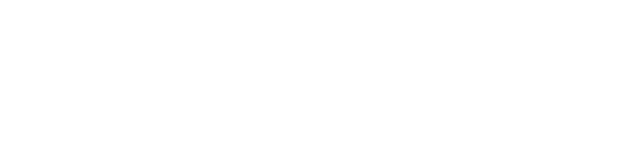
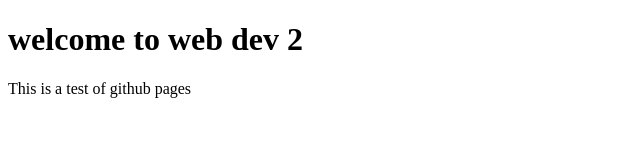
Before and after one commit to pate1514/html-week1-test, a plain HTML site: page index.html in a window 1280 px wide. Shown: the whole page, without its empty margins (0-640 px from the left). Drawn offline with Linux system fonts and the light colour scheme.

Commit message:
adding main

```diff
--- a/index.html
+++ b/index.html
@@ -11,6 +11,11 @@
 
   </head>
   <body>
+    <!--the body is where you put anything you want users to see through the browser-->
+    <main>
+        <h1>welcome to web dev 2</h1>
+        <p>This is a test of github pages</p>
+    </main>
 
   </body>
 </html
```
